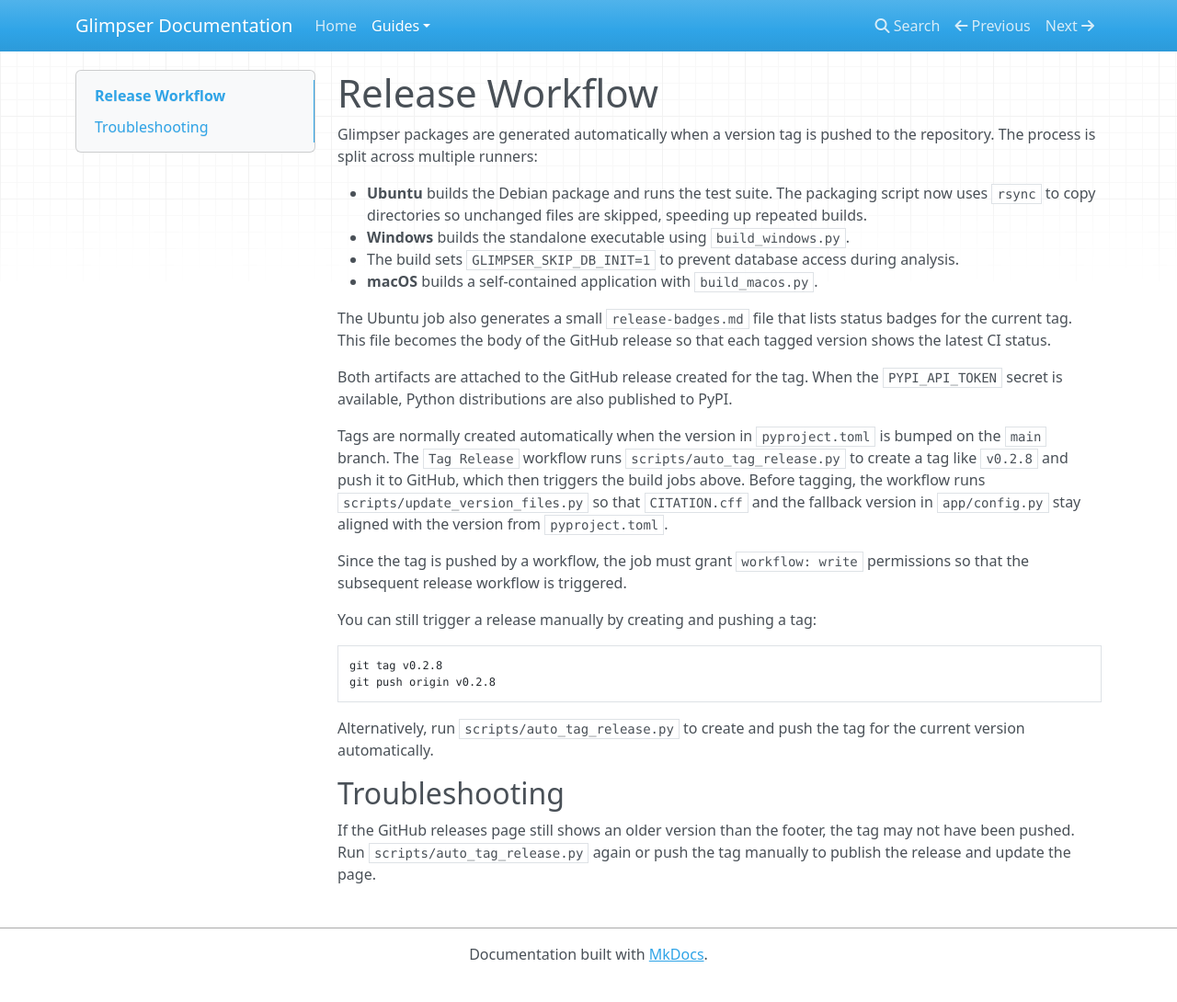
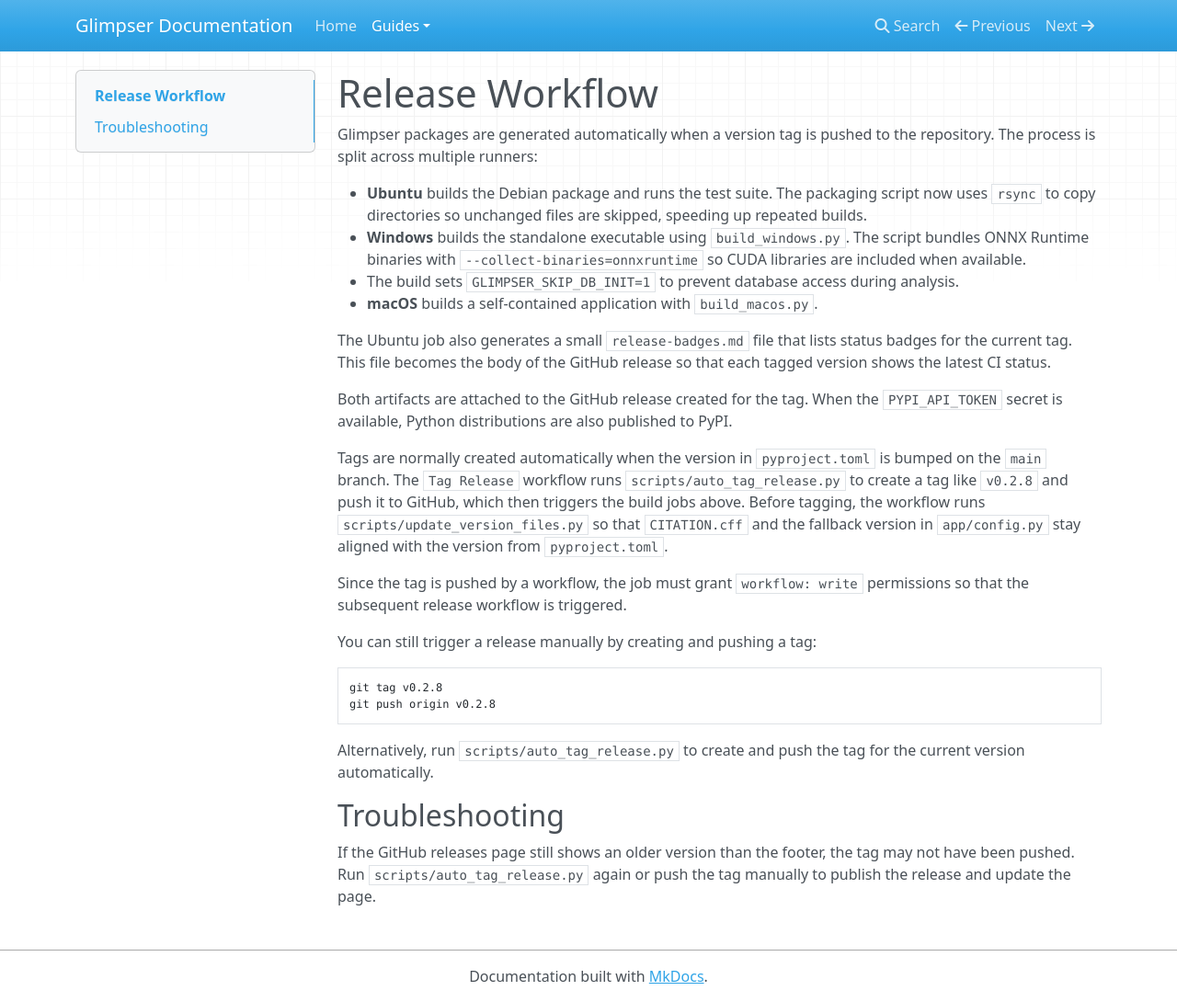
Before and after one commit to KristopherKubicki/glimpser, an MkDocs documentation site: the page built from docs/release_workflow.md, in a window 1280 px wide and 1090 px high. Shown: the whole window at 92% size. Built offline with MkDocs 1.6.1, drawn with Linux system fonts in a browser that asks for light colours; nearby versions of some CDN libraries.

Commit message:
fix(build): bundle onnxruntime binaries

```diff
--- a/build_windows.py
+++ b/build_windows.py
@@ -25,6 +25,7 @@ ARGS = [
     "--hidden-import=yt_dlp",  # Include hidden import yt_dlp
     "--hidden-import=pdf2image",  # Include hidden import pdf2image
     "--hidden-import=pyvirtualdisplay",  # Include hidden import pyvirtualdisplay
+    "--collect-binaries=onnxruntime",  # Bundle ONNX Runtime DLLs
     "--exclude-module=urllib3.contrib.emscripten",  # Skip optional module
     "--exclude-module=curl_cffi",  # Skip optional module
     "--icon=app/static/favicon.ico",  # Path to the icon file
--- a/docs/release_workflow.md
+++ b/docs/release_workflow.md
@@ -7,6 +7,8 @@ The process is split across multiple runners:
   script now uses `rsync` to copy directories so unchanged files are skipped,
   speeding up repeated builds.
 - **Windows** builds the standalone executable using `build_windows.py`.
+  The script bundles ONNX Runtime binaries with `--collect-binaries=onnxruntime`
+  so CUDA libraries are included when available.
 - The build sets `GLIMPSER_SKIP_DB_INIT=1` to prevent database access during analysis.
 - **macOS** builds a self-contained application with `build_macos.py`.
 
```
Also changed, not shown: 1 other file.
